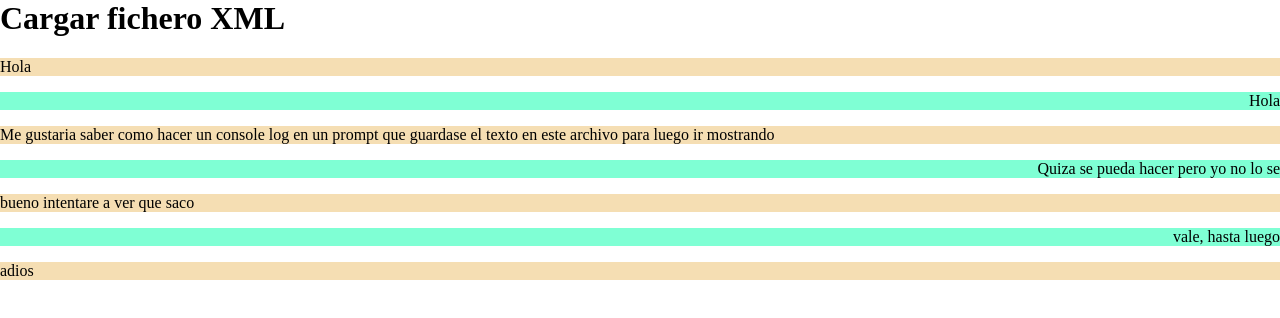
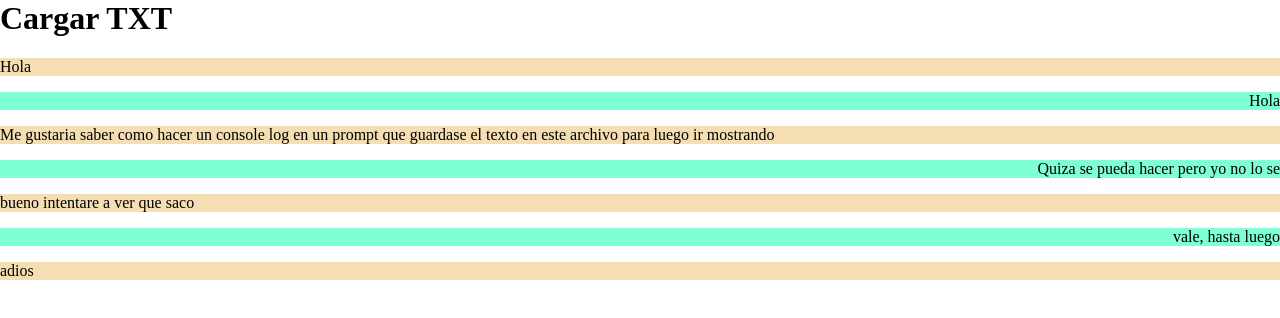
Before and after one commit to PauSG/PauSG.github.io, a plain HTML site: page Ejercicio2/index.html in a window 1280 px wide. Drawn offline with Linux system fonts and the light colour scheme.

Commit message:
Update index.html

```diff
--- a/Ejercicio2/index.html
+++ b/Ejercicio2/index.html
@@ -6,7 +6,7 @@
         <link href="chat.css" rel="stylesheet" media="all" type="text/css" />
     </head>
     <body>
-		<h1>Cargar fichero XML</h1>
+		<h1>Cargar TXT</h1>
 		<div id="CanalChat"></div>
     <script src="ajax.js"></script>
 		<script src="chat.js"></script>
```
